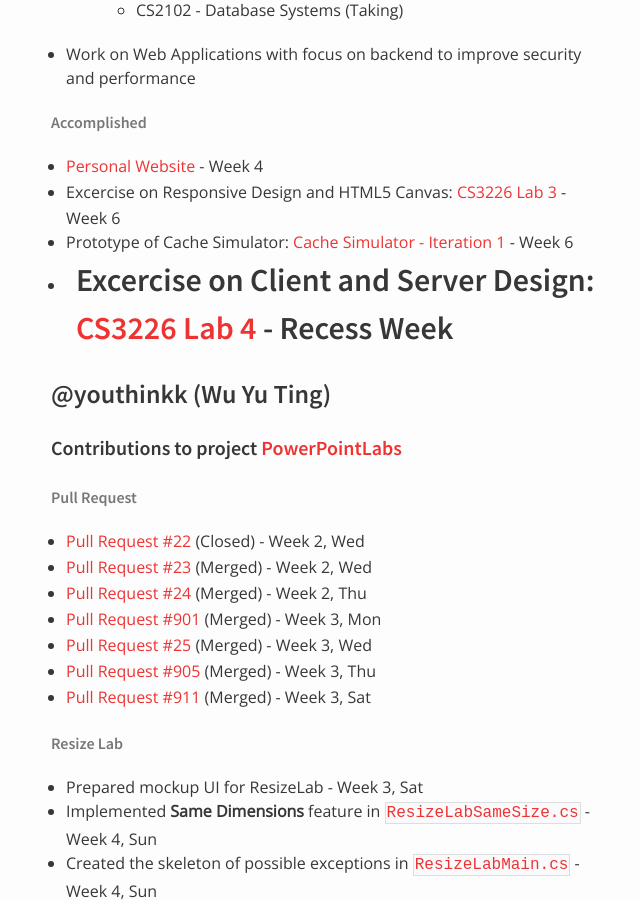
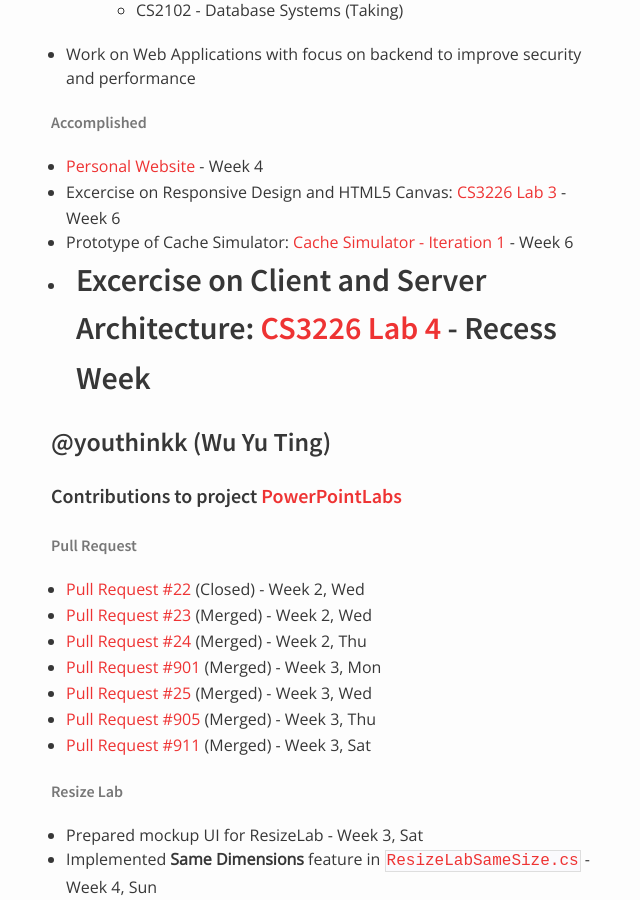
Before and after one commit to nus-oss/cs3281-AY1516S2-website, a Jekyll site: the page built from teams/powerpointlabs.md, in a window 1280 px wide and 900 px high, scrolled down 4269 px. Shown: the whole window, without its empty margins (319-959 px from the left). Built offline with Jekyll 4.4.1, drawn with Linux system fonts in a browser that asks for light colours.

Commit message:
Fix formatting of Oswell's Accomplished

```diff
--- a/teams/powerpointlabs.md
+++ b/teams/powerpointlabs.md
@@ -130,7 +130,7 @@
 * [Personal Website](http://oswellchan.github.io/) - Week 4
 * Excercise on Responsive Design and HTML5 Canvas: [CS3226 Lab 3](http://cs3226.comp.nus.edu.sg/~a0096724/lab3/) - Week 6
 * Prototype of Cache Simulator: [Cache Simulator - Iteration 1](http://oswellchan.github.io/CacheSimulator/) - Week 6
-* Excercise on Client and Server Design: [CS3226 Lab 4](http://cs3226.comp.nus.edu.sg/~a0096724/lab4/) - Recess Week
+* Excercise on Client and Server Architecture: [CS3226 Lab 4](http://cs3226.comp.nus.edu.sg/~a0096724/lab4/) - Recess Week
 ---
 
 ### @youthinkk (Wu Yu Ting)
```
